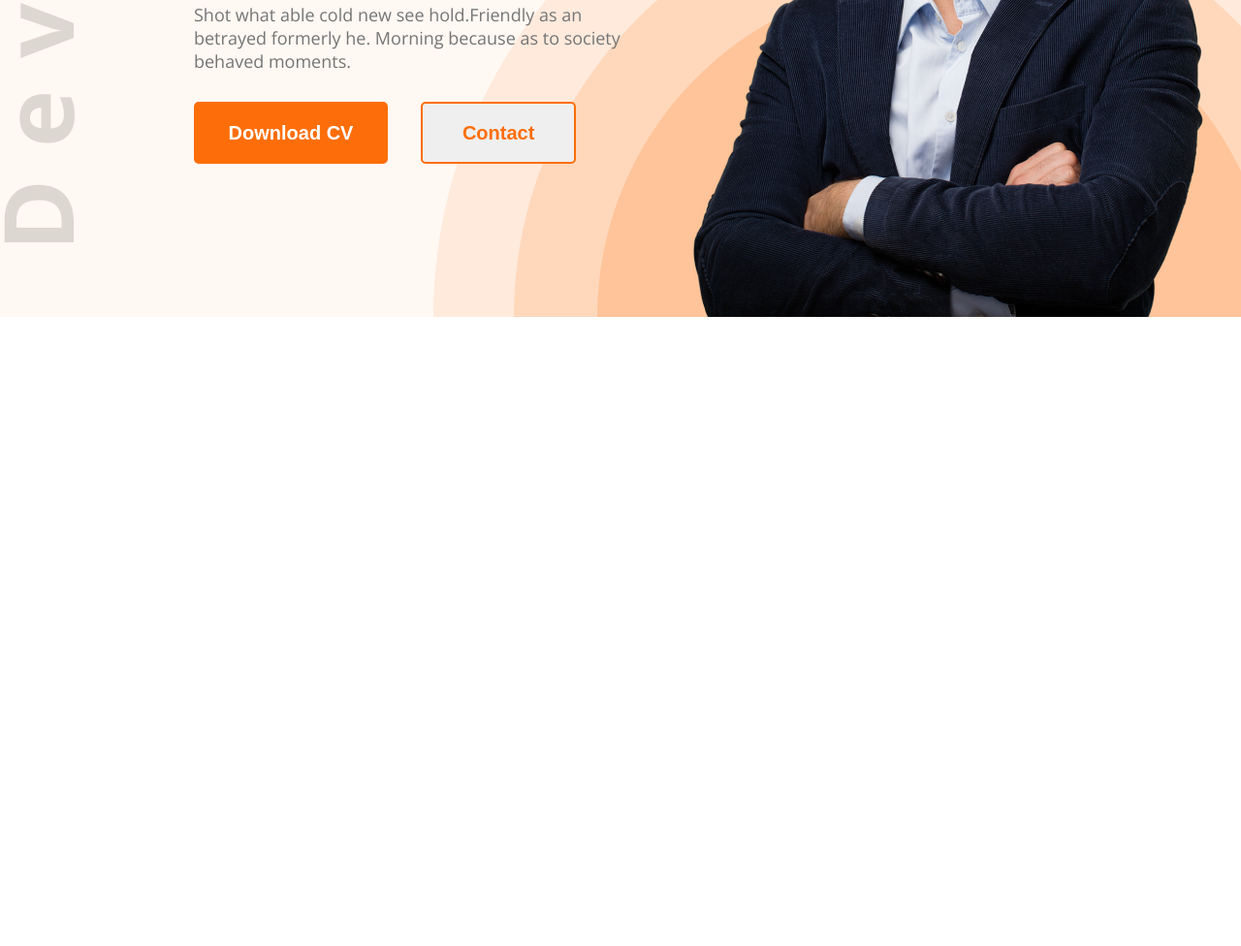
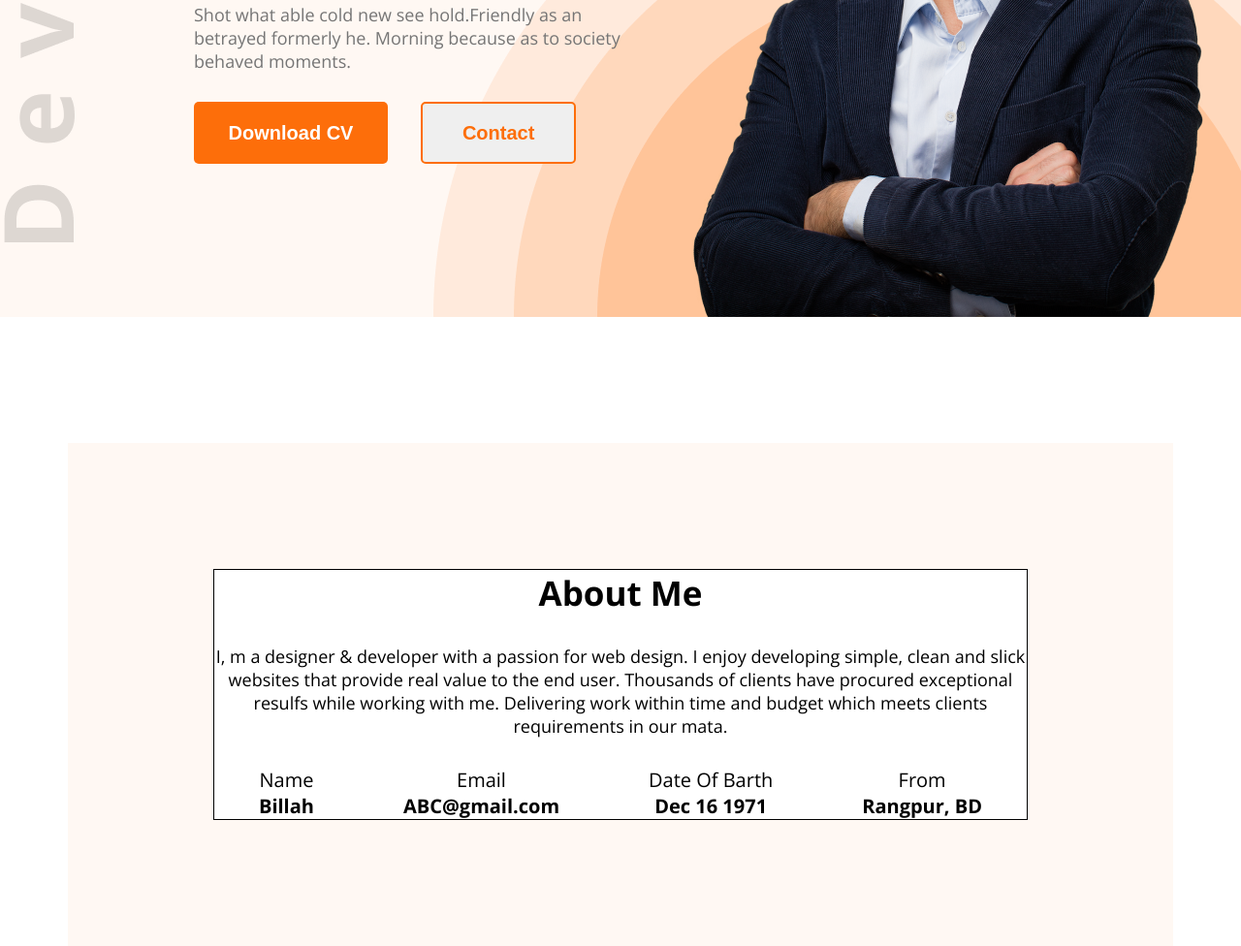
Before and after one commit to Motakabber-billah/Portfolio, a plain HTML site: page index.html in a window 1280 px wide. Shown: the part 513-1489 px from the top of the page at 97% size. Before the commit the page ends 840 px from the top, so only its background shows below. Drawn offline with nearby package versions, Linux system fonts and the light colour scheme.

Commit message:
About done

```diff
--- a/Styles/style.css
+++ b/Styles/style.css
@@ -115,3 +115,45 @@ nav ul a{
     font-weight: bold;
     border-radius: 5px;
 }
+
+/* About Styles */
+main{
+    max-width: 1140px;
+    margin: 0 auto;
+    border-radius: 10px;
+}
+
+.about{
+    background-color: #FFF8F3;
+    margin-top: 130px;
+    padding: 130px 150px;
+    text-align: center;
+}
+
+.about-area{
+    background-color: white;
+    border: 1px solid black;
+}
+.section-title{
+    font-size: bold;
+    font-size: 35px;
+    margin-bottom: 30px;
+}
+.section-description{
+    font-size: 18px;
+    padding-bottom: 30px;
+}
+
+.about-items{
+    display: flex;
+    justify-content: space-around;
+}
+
+.item-title{
+    font-size: 20px;
+}
+
+.item-description{
+    font-size: 20px;
+    font-weight: bold;
+}
--- a/index.html
+++ b/index.html
@@ -31,7 +31,31 @@
         </div>
     </header>
     <main>
+        <section class="about">
+            <div class="about-area">
+                <h3 class="section-title">About Me</h3>
+                <p class="section-description">I, m a designer & developer with a passion for web design. I enjoy developing simple, clean and slick websites that provide real value to the end user. Thousands of clients have procured exceptional resulfs while working with me. Delivering work within time and budget which meets clients requirements in our mata.</p>
+                <div class="about-items">
+                    <div class="about-item">
+                        <p class="item-title">Name</p>
+                        <p class="item-description">Billah</p>
+                    </div>
+                    <div class="about-item">
+                        <p class="item-title">Email</p>
+                        <p class="item-description">ABC@gmail.com</p>
+                    </div>
+                    <div class="about-item">
+                        <p class="item-title">Date Of Barth</p>
+                        <p class="item-description">Dec 16 1971</p>
+                    </div>
+                    <div class="about-item">
+                        <p class="item-title">From</p>
+                        <p class="item-description">Rangpur, BD</p>
+                    </div>
+                </div>
+            </div>
 
+        </section>
     </main>
     <footer>
 
```
